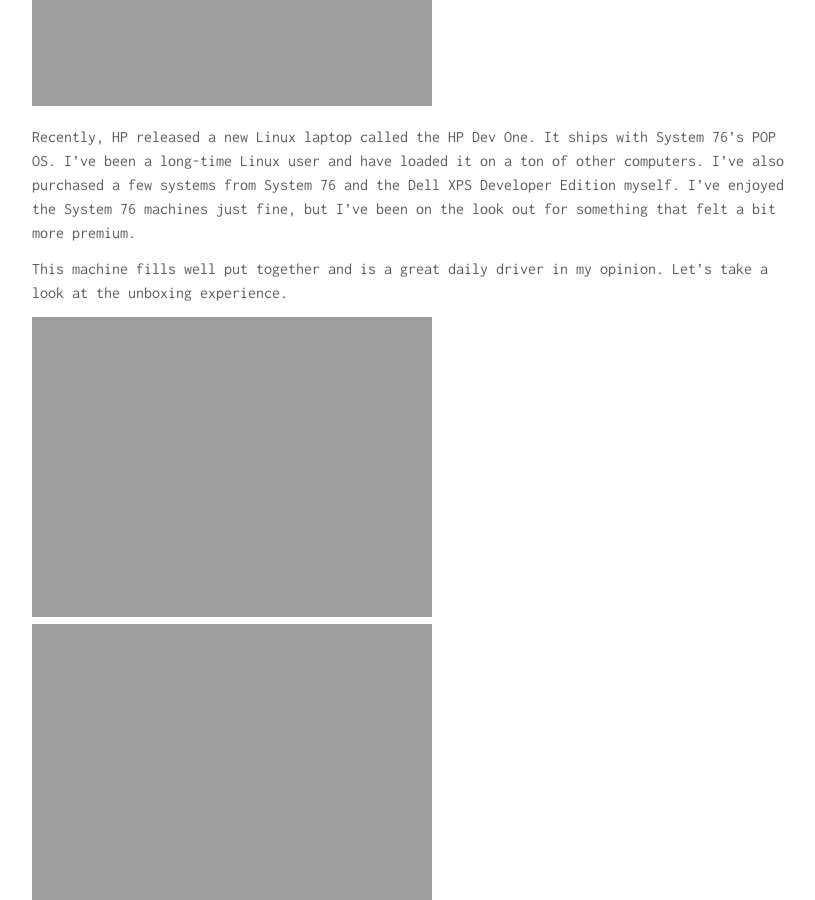
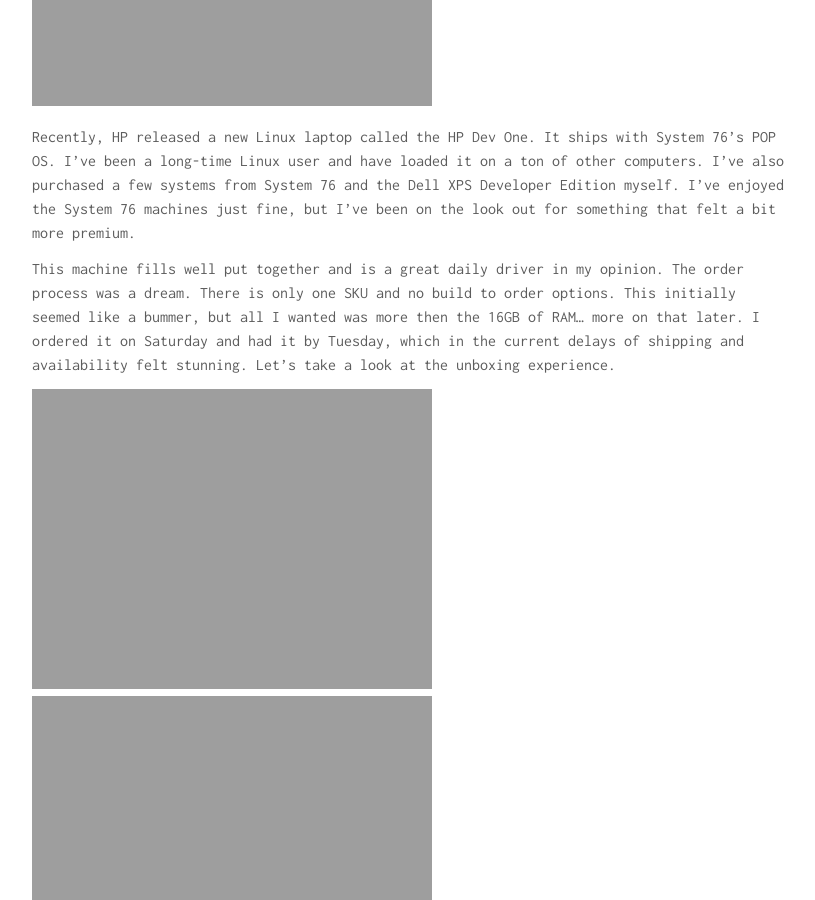
Before and after one commit to jasonamyers/jasonamyers.github.com, a Jekyll site: the page built from _posts/2022-06-11-hp-dev-one.md, in a window 1280 px wide and 900 px high, scrolled down 425 px. Shown: the whole window, without its empty margins (232-1047 px from the left). Built offline with Jekyll 4.4.1, drawn with Linux system fonts in a browser that asks for light colours; some of the changed text lies outside the part shown.

Commit message:
Adding comments about ordering and the phoronix link
Signed-off-by: Jason Myers <jason@mailthemyers.com>

```diff
--- a/_posts/2022-06-11-hp-dev-one.md
+++ b/_posts/2022-06-11-hp-dev-one.md
@@ -11,7 +11,7 @@
 
 Recently, HP released a new Linux laptop called the HP Dev One. It ships with System 76's POP OS. I've been a long-time Linux user and have loaded it on a ton of other computers. I've also purchased a few systems from System 76 and the Dell XPS Developer Edition myself. I've enjoyed the System 76 machines just fine, but I've been on the look out for something that felt a bit more premium.
 
-This machine fills well put together and is a great daily driver in my opinion. Let's take a look at the unboxing experience.
+This machine fills well put together and is a great daily driver in my opinion. The order process was a dream. There is only one SKU and no build to order options. This initially seemed like a bummer, but all I wanted was more then the 16GB of RAM... more on that later. I ordered it on Saturday and had it by Tuesday, which in the current delays of shipping and availability felt stunning. Let's take a look at the unboxing experience.
 
 ![HP Dev One Outer Box]({{ site.url }}/assets/images/hp-one-outer-box.jpg)
 ![HP Dev One Box]({{ site.url }}/assets/images/hp-one-box.jpg)
@@ -56,3 +56,5 @@
 I really liked buying my own memory to put in there much cheaper than I've seen from choosing it at the time of purchase from other vendors.
 
 So far I'd recommend this to anyone looking for a Linux first laptop with Pop OS.
+
+Want more speeds and feeds like info checkout [Phoronix's article](https://www.phoronix.com/scan.php?page=article&item=hp-dev-one&num=1).
```
